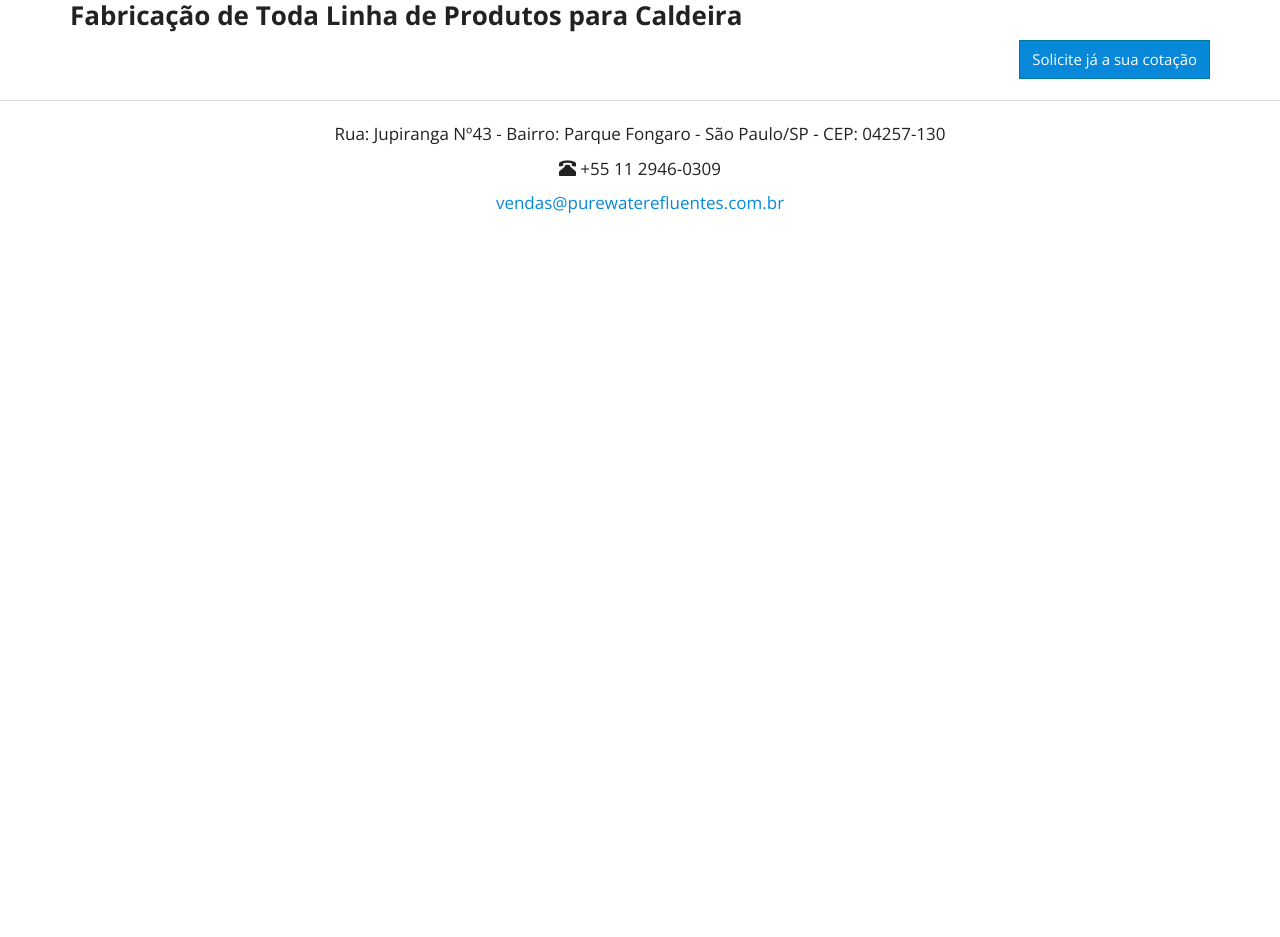
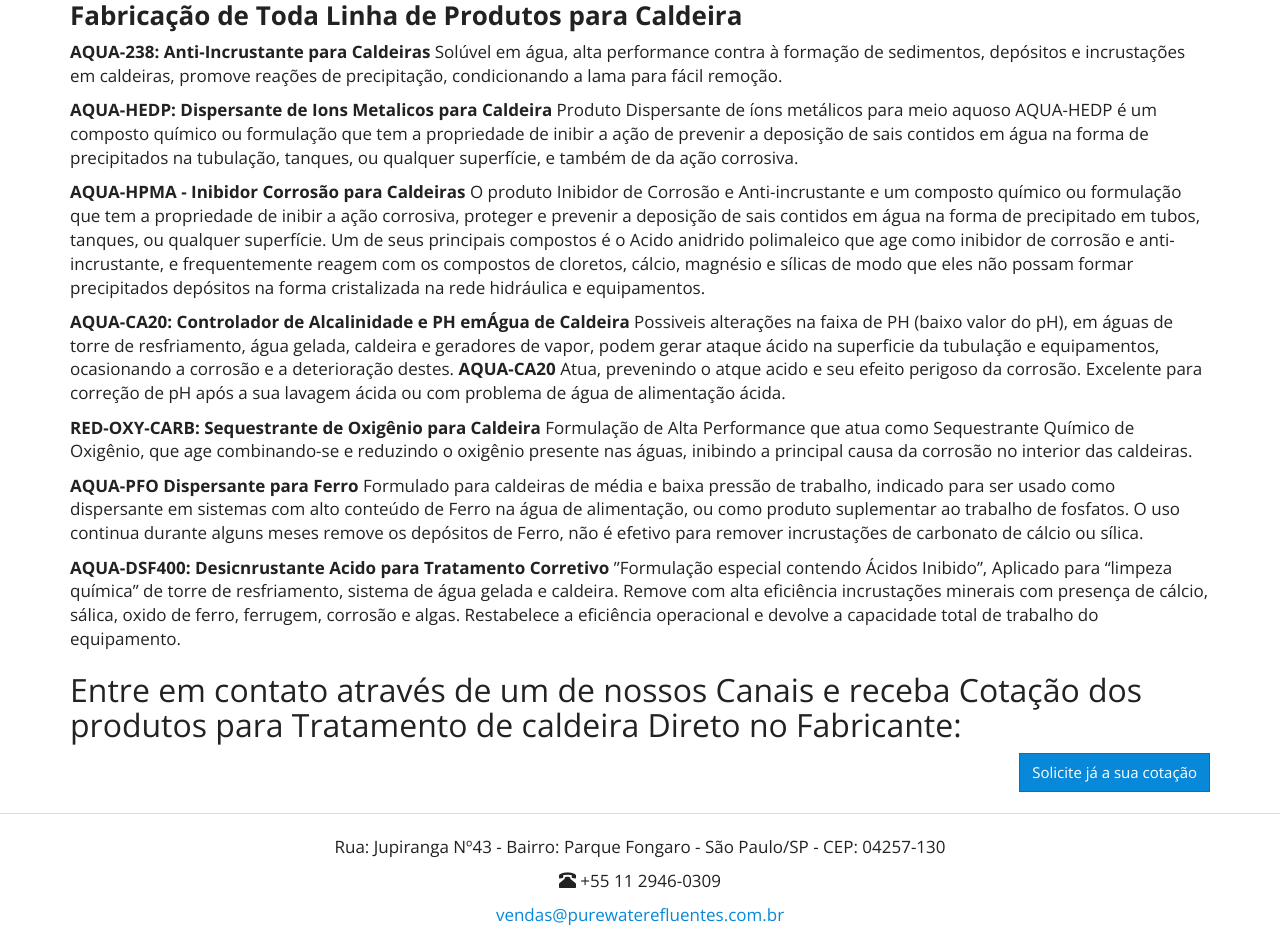
Before and after one commit to purewaterefluentes/purewaterefluentes.github.io, a Jekyll site: the page built from produtos/produtos_para_tratamento_de_Caldeiras.md, in a window 1280 px wide and 1400 px high, scrolled down 235 px. Shown: the part 463-1400 px from the top of the window. Built offline with Jekyll 4.4.1, drawn with Linux system fonts in a browser that asks for light colours; nearby versions of some CDN libraries; library files that are not in the unit come from our copies; before the commit the page ends 923 px from its top, so only the background shows below that.

Commit message:
Update produtos_para_tratamento_de_Caldeiras.md

```diff
--- a/produtos/produtos_para_tratamento_de_Caldeiras.md
+++ b/produtos/produtos_para_tratamento_de_Caldeiras.md
@@ -9,3 +9,29 @@
 </figure>
 
 ### **Fabricação de Toda Linha de Produtos para Caldeira**
+
+**AQUA-238: Anti-Incrustante para Caldeiras**
+Solúvel em água, alta performance contra à formação de sedimentos, depósitos e incrustações em caldeiras, promove reações de precipitação, condicionando a lama para fácil remoção.
+
+**AQUA-HEDP: Dispersante de Ions Metalicos para Caldeira**
+Produto Dispersante de íons metálicos para meio aquoso AQUA-HEDP é um composto químico ou formulação que tem a propriedade de inibir a ação de prevenir a deposição de sais contidos em água na forma de precipitados na tubulação, tanques, ou qualquer superfície, e também de da ação corrosiva.
+
+**AQUA-HPMA - Inibidor Corrosão para Caldeiras**
+O produto Inibidor de Corrosão e Anti-incrustante e um composto químico ou formulação que tem a propriedade de inibir a ação corrosiva, proteger e prevenir a deposição de sais contidos em água na forma de precipitado em tubos, tanques, ou qualquer superfície. Um de seus principais compostos é o Acido anidrido polimaleico que age como inibidor
+de corrosão e anti-incrustante, e frequentemente reagem com os compostos de cloretos, cálcio, magnésio e sílicas de modo que eles não possam formar precipitados depósitos
+na forma cristalizada na rede hidráulica e equipamentos.
+
+**AQUA-CA20: Controlador de Alcalinidade e PH emÁgua de Caldeira**
+Possiveis alterações na faixa de PH (baixo valor do pH), em águas de torre de resfriamento, água gelada, caldeira e geradores de vapor, podem gerar ataque ácido na superficie da tubulação e equipamentos, ocasionando a corrosão e a deterioração destes. **AQUA-CA20** Atua, prevenindo o atque acido e seu efeito perigoso da corrosão. Excelente para correção de pH após a sua lavagem ácida ou com problema de água de alimentação ácida.
+
+**RED-OXY-CARB: Sequestrante de Oxigênio para Caldeira**
+Formulação de Alta Performance que atua como Sequestrante Químico de Oxigênio, que age combinando-se e reduzindo o oxigênio presente nas águas, inibindo a principal causa da corrosão no interior das caldeiras.
+
+**AQUA-PFO  Dispersante para Ferro**
+Formulado para caldeiras de média e baixa pressão de trabalho, indicado para ser usado como dispersante em sistemas com alto conteúdo de Ferro na água de alimentação, ou como produto suplementar ao trabalho de fosfatos. O uso continua durante alguns meses remove os depósitos de Ferro, não é efetivo para remover incrustações de carbonato de cálcio ou sílica.
+
+
+**AQUA-DSF400: Desicnrustante Acido para Tratamento Corretivo**
+”Formulação especial contendo Ácidos Inibido”, Aplicado para “limpeza química” de torre de resfriamento, sistema de água gelada e caldeira. Remove com alta eficiência incrustações minerais com presença de cálcio, sálica, oxido de ferro, ferrugem, corrosão e algas. Restabelece a eficiência operacional e devolve a capacidade total de trabalho do equipamento.
+
+## Entre em contato através de um de nossos Canais e receba Cotação dos produtos para Tratamento de caldeira Direto no Fabricante:
```
